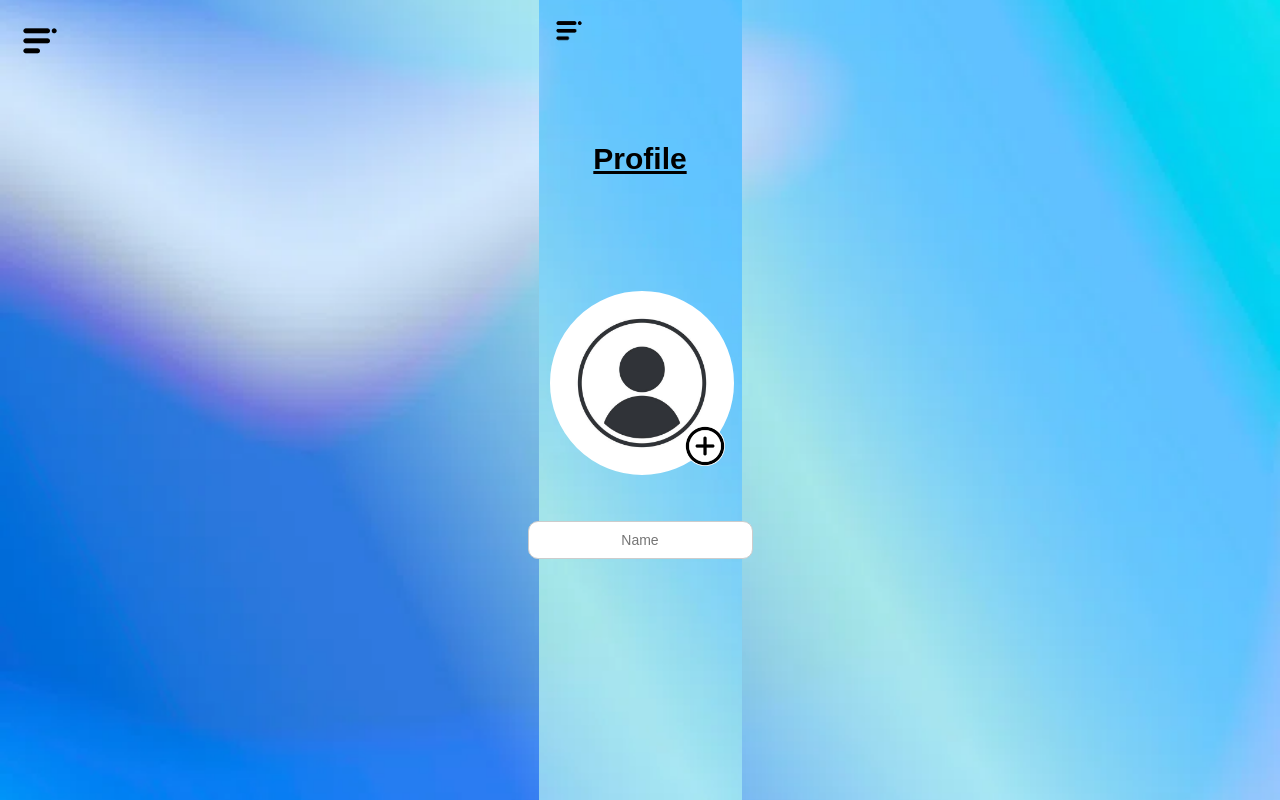
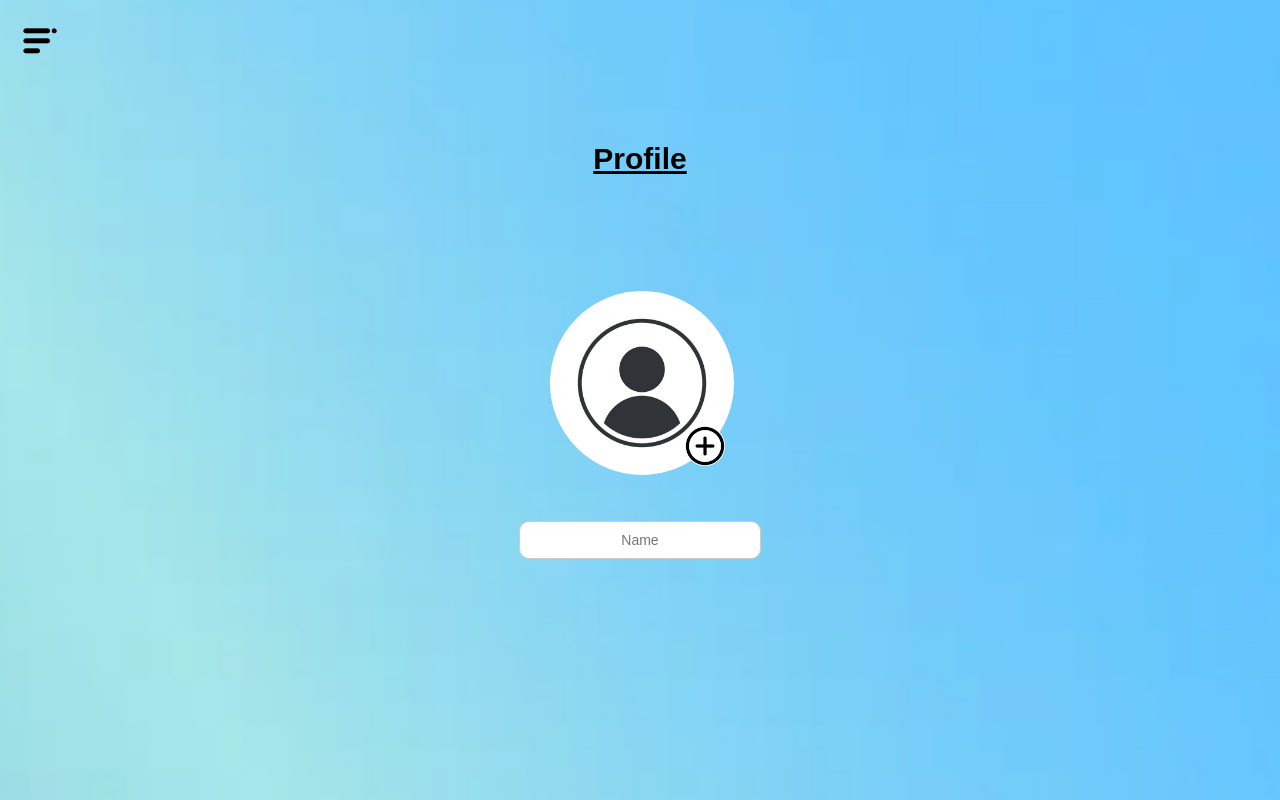
Before and after one commit to Rajpreet0404/Group-8-Weather-App, a React (Create React App) app in the folder gui-react-app/: page /profile in a window 1280 px wide. Built offline with nearby package versions, Linux system fonts and the light colour scheme.

Commit message:
update profile page styles and remove unused menu icon styles

```diff
--- a/gui-react-app/src/pages/profilePage.css
+++ b/gui-react-app/src/pages/profilePage.css
@@ -4,21 +4,11 @@
     align-items: center;
     justify-content: center;
     height: 100vh;
+    width: 100vw;
     background: url('../../public/image17.png') no-repeat center center/cover;
     font-family: Arial, sans-serif;
     position: relative;
 }
-
-
-.menu-icon {
-    position: absolute;
-    top: 15px;
-    left: 15px;
-    width: 30px;
-    height: 30px;
-    background: url('../../public/image10.png') no-repeat center center/cover;
-}
-
 
 .profile-title {
     font-size: 30px;
```
